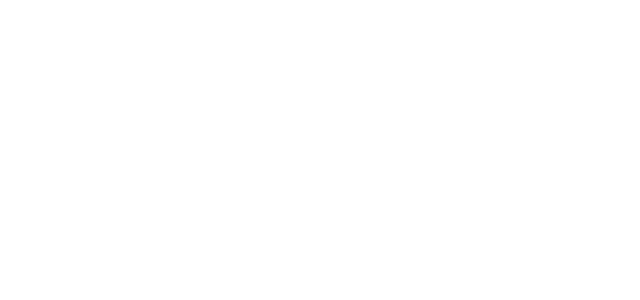
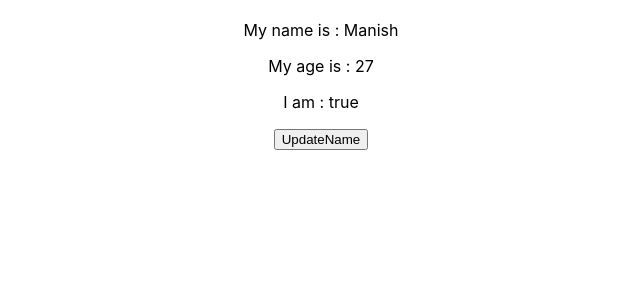
Before and after one commit to Manish994/reduxThunk1, a React (Create React App) app: page / in a window 1280 px wide. Shown: the top 300 px of the page, without its empty margins (309-949 px from the left). Built offline with nearby package versions, Linux system fonts and the light colour scheme.

Commit message:
Second video is completed

```diff
--- a/src/components/profile.js
+++ b/src/components/profile.js
@@ -1,11 +1,35 @@
 import React from "react";
-import { useSelector } from "react-redux";
+import { useSelector, useDispatch } from "react-redux";
 
 const Profile = () => {
   const { Name, Age, IsMale } = useSelector((state) => {
     return state;
   });
-  return <div style={{ marginTop: "20px" }}>{(Name, Age, IsMale)}</div>;
+
+  let dispatch = useDispatch();
+
+  function handleButton() {
+    dispatch({ type: "UPDATE_NAME", payload: "Asim" });
+  }
+  return (
+    <div style={{ marginTop: "20px", paddingRight: "20px" }}>
+      <center>
+        <p>My name is : {Name}</p>
+        <p>My age is : {Age}</p>
+
+        <p>I am : {IsMale.toString()}</p>
+        <p></p>
+        <button
+          onClick={(e) => {
+            e.preventDefault();
+            handleButton();
+          }}
+        >
+          UpdateName
+        </button>
+      </center>
+    </div>
+  );
 };
 
 export default Profile;
--- a/src/index.js
+++ b/src/index.js
@@ -5,18 +5,10 @@ import App from "./App";
 import reportWebVitals from "./reportWebVitals";
 import { configureStore } from "@reduxjs/toolkit";
 import { Provider } from "react-redux";
-
-const initialState = {
-  Name: "Manish",
-  Age: 27,
-  IsMale: true,
-};
+import reducer from "./reducer/reducer";
 
 const store = configureStore({
-  reducer: (state) => {
-    return state;
-  },
-  preloadedState: initialState,
+  reducer: reducer,
 });
 
 const root = ReactDOM.createRoot(document.getElementById("root"));
--- /dev/null
+++ b/src/reducer/reducer.js
@@ -0,0 +1,12 @@
+import { createReducer } from "@reduxjs/toolkit";
+const initialState = {
+  Name: "Manish",
+  Age: 27,
+  IsMale: true,
+};
+
+export default createReducer(initialState, (builder) => {
+  builder.addCase("UPDATE_NAME", (state, action) => {
+    state.Name = action.payload;
+  });
+});
```
